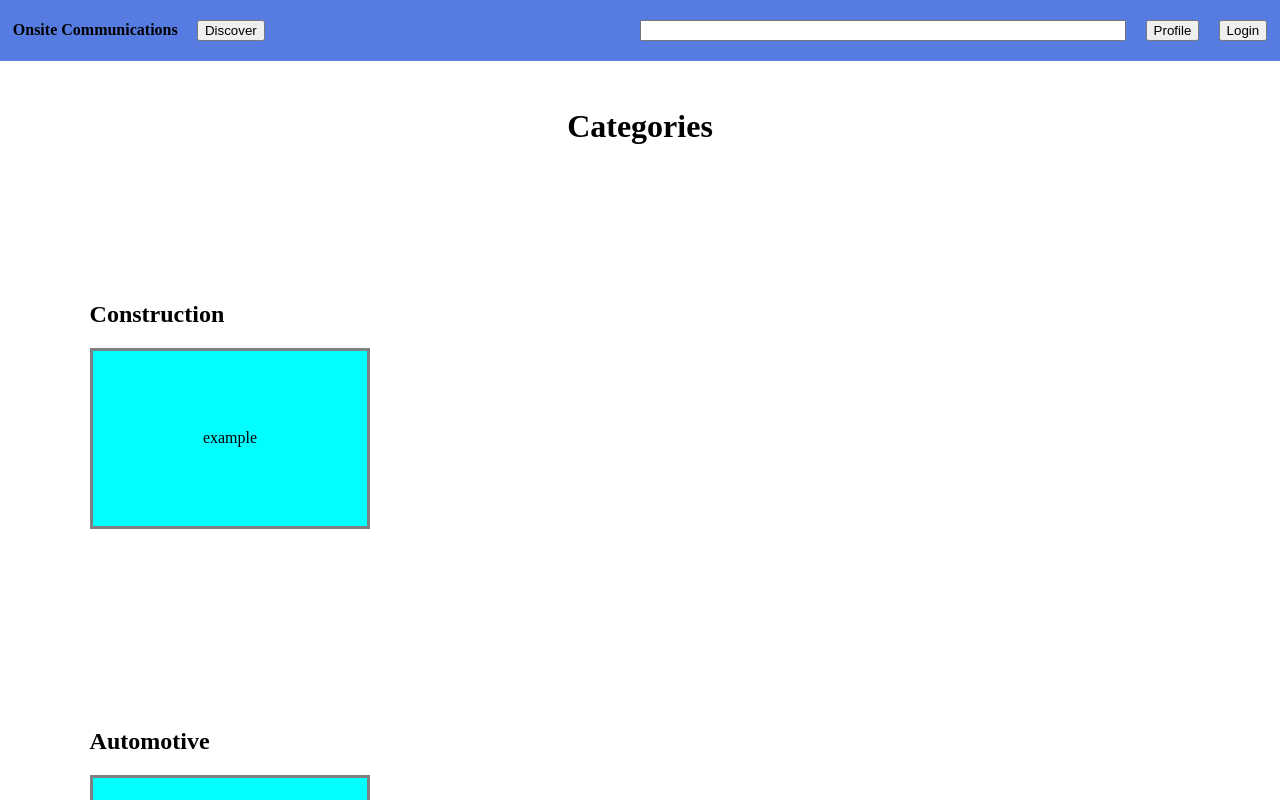
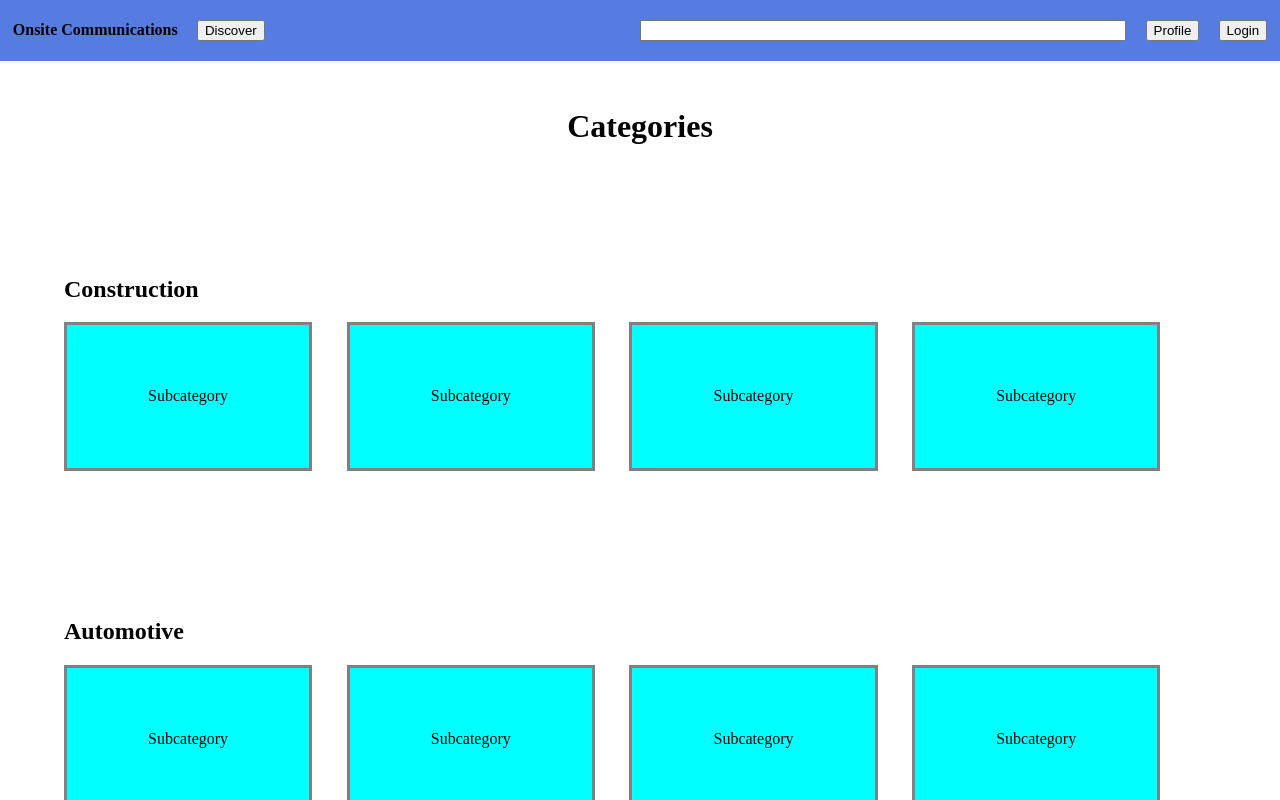
Before and after one commit to smithz852/onsite-comm, a React (Vite) app: page / in a window 1280 px wide. Shown: the top 800 px of the page. Built offline with nearby package versions, Linux system fonts and the light colour scheme.

Commit message:
render 8 subcategory tiles with adjusted flex css :

```diff
--- a/src/component/CategoryPage.css
+++ b/src/component/CategoryPage.css
@@ -7,15 +7,16 @@
 }
 
 .categoryPad {
-  padding: 7%;
+  padding: 5%;
 }
 
 .categoryFlex {
   display: flex;
+  gap: 3%;
 }
 
 .tile {
-  padding: 40%;
+  padding: 4%;
   width: 150px;
   background-color: aqua;
   border: gray solid 3px;
--- a/src/component/CategoryPageSection.jsx
+++ b/src/component/CategoryPageSection.jsx
@@ -2,11 +2,16 @@ import './CategoryPage.css'
 import CategoryTile from './CategoryTile'
 
 export default function CategoryPageSection({title}) {
+let name = 'Subcategory'
+
   return (
     <>
      <h2>{title}</h2>
      <div className="categoryFlex">
-         <CategoryTile />
+         <CategoryTile subCategory={name}/>
+         <CategoryTile subCategory={name}/>
+         <CategoryTile subCategory={name}/>
+         <CategoryTile subCategory={name}/>
      </div>
     </>
   )
--- a/src/component/CategoryTile.jsx
+++ b/src/component/CategoryTile.jsx
@@ -1,13 +1,13 @@
 import './CategoryPage.css'
 
-export default function CategoryTile() {
+export default function CategoryTile({subCategory}) {
   return (
     <>
-      <div>
+
         <div className="tile">
-            <p className='centerText'>example</p>
+            <p className='centerText'>{subCategory}</p>
         </div>
-      </div>
+
     </>
   )
 }
```
